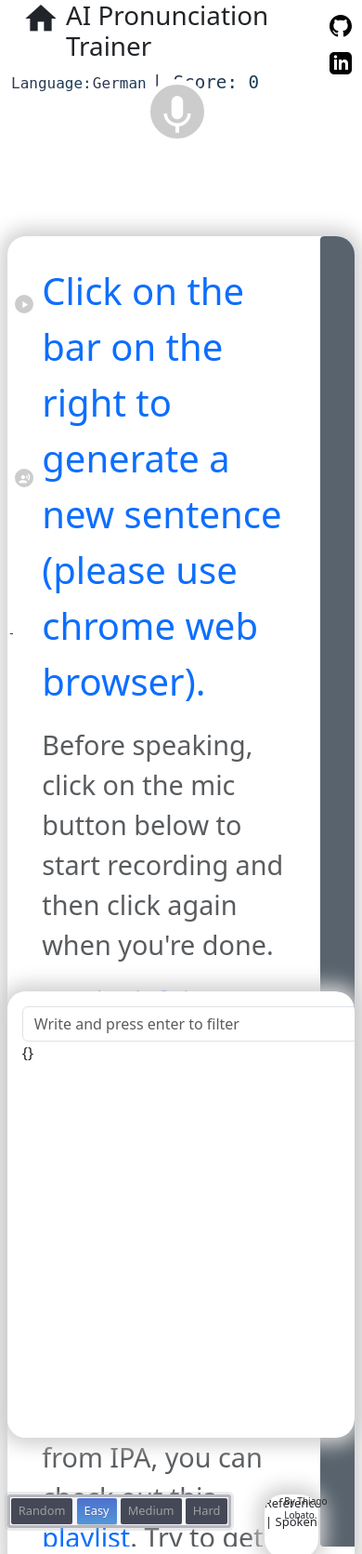
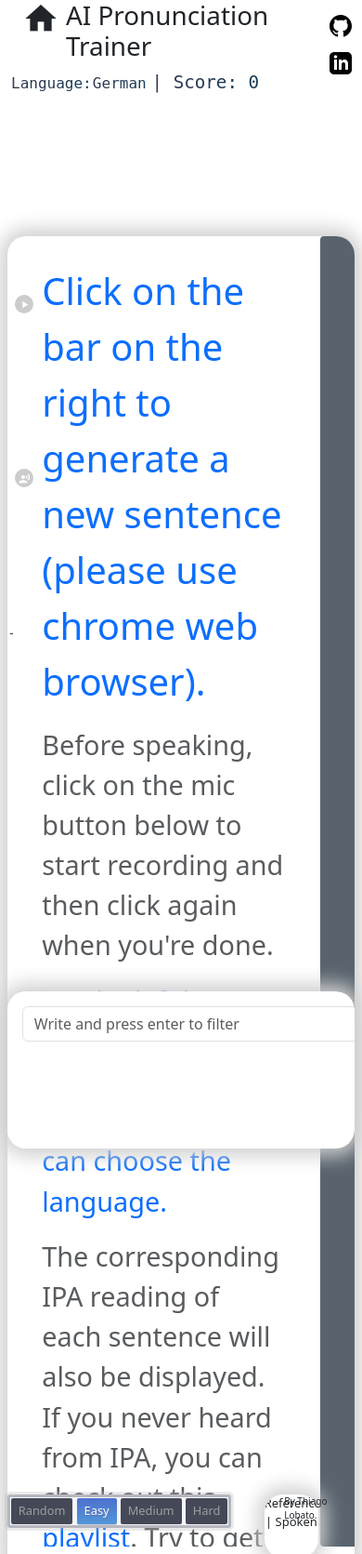
Before and after one commit to trincadev/koboldcpp, a Flask app: page / in a window 390 px wide. Shown: the top 1671 px of the page at 93% size. Run offline with Flask 3, Linux system fonts and the light colour scheme; data that the repository does not hold is empty; parts of the project's set-up code (start-up, migrations or seed data) failed here and were passed over; some libraries are stand-ins or nearby versions.

Commit message:
feat: substitute sample table selection with direct input, update TestDataset tests

```diff
--- a/aip_trainer/lambdas/lambdaGetSample.py
+++ b/aip_trainer/lambdas/lambdaGetSample.py
@@ -60,20 +60,18 @@
         category = int(body['category'])
     except KeyError:
         category = 0
-
     language = body['language']
     try:
-        sample_idx = int(body['idx'])
+        current_transcript = str(body["transcript"])
     except KeyError:
-        sample_idx = None
+        lambda_df_lang = lambda_database[language]
+        current_transcript = lambda_df_lang.get_random_sample_from_df(language, category)
+    app_logger.info(f"category={category}, language={language}, current_transcript={current_transcript}.")
+    # sentence_category = getSentenceCategory(current_transcript[0])
+    current_transcript = current_transcript if isinstance(current_transcript, str) else current_transcript[0]
+    current_ipa = lambda_ipa_converter[language].convertToPhonem(current_transcript)
 
-    app_logger.info(f"category={category}, language={language}, sample_idx={sample_idx}.")
-    lambda_df_lang = lambda_database[language]
-    current_transcript = lambda_df_lang[sample_idx] if sample_idx is not None else lambda_df_lang.get_random_sample_from_df(language, category)
-    # sentence_category = getSentenceCategory(current_transcript[0])
-    current_ipa = lambda_ipa_converter[language].convertToPhonem(current_transcript[0])
-
-    app_logger.info(f"real_transcript={current_transcript}, ipa_transcript={current_ipa}.")
+    app_logger.info(f"real_transcript='{current_transcript}', ipa_transcript='{current_ipa}'.")
     result = {
         'real_transcript': current_transcript,
         'ipa_transcript': current_ipa,
--- a/static/css/style-new.css
+++ b/static/css/style.css
@@ -144,7 +144,7 @@
 	left: 2%;
 	top: 63%;
 	transform: translate(-0%, -0%);
-	height: 30%;
+	height: 10%;
 	width: 96%;
 	max-width: 96%;
 	background: #ffff;
@@ -152,7 +152,7 @@
 	border-radius: 20px;
 	box-shadow: 0 0 20px 8px #d0d0d0;
 	overflow: scroll;
-    max-height: 30em;
+    max-height: 15%;
 }
 
 .container-small {
@@ -240,8 +240,8 @@
 
 .mic-button-div {
 	position: fixed;
-	left: 60%;
-	top: 5%
+	left: 50%;
+	top: 80%
 }
 
 /*############### Drop-down ############# */
@@ -418,7 +418,7 @@
 		left: 2%;
 		top: 63%;
 		transform: translate(-0%, -0%);
-        height: 30%;
+		height: 10%;
 		width: 96%;
 		max-width: 96%;
 		background: #ffff;
@@ -426,7 +426,7 @@
 		border-radius: 20px;
 		box-shadow: 0 0 20px 8px #d0d0d0;
 		overflow: scroll;
-        max-height: 30em;
+		max-height: 15%;
 	}
 
 	.icon-text {
@@ -445,7 +445,7 @@
 		/* 80px */
 		height: 3.5em;
 		padding-top: 0.4em;
-		left: 40%;
+		left: 50%;
 		line-height: 0px;
 		border: 6px solid #fff;
 		border-radius: 50%;
@@ -460,8 +460,8 @@
 
 	.mic-button-div {
 		position: fixed;
-		left: 40%;
-		top: 5%
+		left: 50%;
+		top: 80%
 	}
 
 	.link-icon-div {
--- a/static/javascript/callbacks.js
+++ b/static/javascript/callbacks.js
@@ -23,9 +23,6 @@
 let currentText, currentIpa, real_transcripts_ipa, matched_transcripts_ipa;
 let wordCategories;
 let startTime, endTime;
-let allSamples = {};
-let currentSamplesObj = {};
-var timeout = null
 
 // API related variables
 let AILanguage = "de"; // Standard is German
@@ -180,7 +177,7 @@
     if (soundFileBad == null)
         cacheSoundFiles();
 
-    updateScore(parseFloat(document.getElementById("pronunciation_accuracy").innerHTML));
+    updateScore(parseFloat(document.getElementById("pronunciation_accuracy").innerText));
 
     document.getElementById("main_title").innerText = "Processing new sample...";
 }
@@ -198,7 +195,6 @@
     document.getElementById("recorded_ipa_script").innerText = ""
     document.getElementById("pronunciation_accuracy").innerText = "";
     document.getElementById("single_word_ipa_pair").innerText = "Reference | Spoken"
-    // document.getElementById("section_accuracy").innerText = "| Score: " + currentScore.toString() + " - (" + currentSample.toString() + ")";
     document.getElementById("section_accuracy").innerText = `| Score: ${currentScore.toString()} - sample n: ${currentSample.toString()}`;
     currentSample += 1;
 
@@ -277,7 +273,6 @@
             }
         }
     }
-    getTableFromSamples(allSamples, `${AILanguage}_sentence`);
     if (generateNewSample)
         getNextSample();
 }
@@ -326,7 +321,7 @@
             try {
                 await fetch(apiMainPathSTS + '/GetAccuracyFromRecordedAudio', {
                     method: "post",
-                    body: JSON.stringify({ "title": currentText[0], "base64Audio": audioBase64, "language": AILanguage }),
+                    body: JSON.stringify({ "title": currentText, "base64Audio": audioBase64, "language": AILanguage }),
 
                 }).then(res => res.json()).
                     then(mediaData => {
@@ -349,7 +344,7 @@
                         real_transcripts_ipa = mediaData.real_transcripts_ipa.split(" ")
                         matched_transcripts_ipa = mediaData.matched_transcripts_ipa.split(" ")
                         wordCategories = mediaData.pair_accuracy_category.split(" ")
-                        let currentTextWords = currentText[0].split(" ")
+                        let currentTextWords = currentText.split(" ")
 
                         coloredWords = "";
                         for (let word_idx = 0; word_idx < currentTextWords.length; word_idx++) {
@@ -406,7 +401,8 @@
 const playAudio = async () => {
 
     document.getElementById("main_title").innerText = "Generating sound...";
-    playWithMozillaApi(currentText[0]);
+    // console.debug(`playAudio:: currentText: `, typeof currentText, "=>", currentText, "#");
+    playWithMozillaApi(currentText);
     document.getElementById("main_title").innerText = "Current Sound was played";
 
 };
@@ -472,7 +468,8 @@
 const playCurrentWord = async (word_idx) => {
 
     document.getElementById("main_title").innerText = "Generating word...";
-    playWithMozillaApi(currentText[0].split(' ')[word_idx]);
+    // console.debug(`playCurrentWord:: currentText: `, typeof currentText, "=>", currentText, "#");
+    playWithMozillaApi(currentText.split(' ')[word_idx]);
     document.getElementById("main_title").innerText = "Word was played";
 }
 
@@ -532,10 +529,6 @@
 // ########## Function to initialize server ###############
 // This is to try to avoid aws lambda cold start
 try {
-    fetch(apiMainPathSTS + '/getAllSamples').then(res => res.json()).then(dataAllSamples => {
-        populateAllSamples(dataAllSamples);
-        getTableFromSamples(dataAllSamples, `${AILanguage}_sentence`);
-    });
     fetch(apiMainPathSTS + '/GetAccuracyFromRecordedAudio', {
         method: "post",
         body: JSON.stringify({ "title": '', "base64Audio": '', "language": AILanguage }),
@@ -571,67 +564,30 @@
     }
 }
 
-const populateAllSamples = async (allData) => {
-    allSamples = allData;
-}
-
-const getTableFromSamples = async (obj, lang, isFiltered = false) => {
-    let table = document.getElementById("field-samples");
-    table.innerHTML = "";
-    let objLang = obj[lang];
-    // let lenAllSamples = Object.entries(allSamples[lang]).length;
-    // console.debug(`getTableFromSamples, isFiltered: ${isFiltered}, typeof objLang: ${typeof objLang}, lenAllSamples:${lenAllSamples}, objLang.length: `, Object.entries(objLang).length, "#", objLang);
-    for (let key2 in objLang) {
-        var tr = createTableRow(`${key2}: ${objLang[key2]} || ${lang}.`, key2, isFiltered);
-        table.appendChild(tr);
-    }
-    table.appendChild(tr);
-}
-
-const createTableRow = (contentRow, sampleIdx, isFiltered = false) => {
-    var tr = document.createElement('tr');
-    tr.append(`${contentRow}`);
-    tr.onclick = async function () {
-        await prepareUiForNextSample()
-        // console.debug(`createTableRow:: ${isFiltered}, sampleIdx: `, sampleIdx);
+const getSampleFromTextInput = async (AILanguage, textInput) => {
     await fetch(apiMainPathSample + '/getSample', {
         method: "post",
         body: JSON.stringify({
-                "language": AILanguage, "idx": sampleIdx
+            "language": AILanguage, "transcript": textInput
         }),
     }).then(res => {
         let res2json = res.json()
-            // console.debug(`createTableRow:: ${isFiltered}, res2json: `, typeof res2json, "=>", res2json, "#");
+        // console.debug(`getSampleFromTextInput:: res2json: `, typeof res2json, "=>", res2json, "#");
         return res2json
-        }).then(dataOnRowCreation => {
-            // console.debug(`createTableRow:: ${isFiltered}, dataOnRowCreation: `, typeof dataOnRowCreation, "=>", dataOnRowCreation, "#");
-            populateSampleById(dataOnRowCreation)
-            tr.style["background-color"] = "#f0f0f0";
+    }).then(dataOnInput => {
+        console.log(`getSampleFromTextInput:: dataOnInput: `, typeof dataOnInput, "=>", dataOnInput, "#");
+        populateSampleById(dataOnInput)
     })
-    };
-    return tr;
 }
 
-const filterAllSamples = async (obj, filter, lang) => {
-    if (filter == "") {
-        currentSamplesObj = {...obj}
-    };
-    objByLAng = obj[lang];
-    const filtered = Object.entries(objByLAng).filter(([key, value]) => value.toLowerCase().includes(filter));
-    currentSamplesObj = {
-        [lang]: Object.entries(filtered).map(([key, value]) => value[1])
-    };
-}
-
-// todo: fix the request from the rows filtered not working
 $(document).ready(function(){
-    $("#field-filter-samples").on("keyup", function(e) {
+    $("#field-filter-samples").on("keyup", async function(e) {
         e.preventDefault();
         var keycode = (e.keyCode ? e.keyCode : e.which);
         if (keycode === 13 || e.key === 'Enter') {
-            var valueFilter = $(this).val().toLowerCase();
-            filterAllSamples(allSamples, valueFilter, `${AILanguage}_sentence`)
-            getTableFromSamples(currentSamplesObj, `${AILanguage}_sentence`, true);
+            var valueFilter = $(this).val()
+            // console.debug(`input:: valueFilter: `, typeof valueFilter, "=>", valueFilter, ", AILanguage: ", AILanguage, "#");
+            await getSampleFromTextInput(AILanguage, valueFilter);
         }
     });
 });
--- a/static/main.html
+++ b/static/main.html
@@ -18,7 +18,7 @@
     ></script>
 
     <script src="static/javascript/callbacks.js"></script>
-    <link rel="stylesheet" href="static/css/style-new.css" />
+    <link rel="stylesheet" href="static/css/style.css" />
     <link href="https://fonts.googleapis.com/icon?family=Material+Icons" rel="stylesheet" />
 </head>
 
@@ -127,7 +127,6 @@
         <div class="container2">
             <div id="div-field-filter-samples" style="position: absolute; width: 97%; margin: 1em;">
                 <input id="field-filter-samples" type="search" class="form-control" placeholder="Write and press enter to filter">
-                <div id="field-samples">{}</div>
             </div>
         </div>
 
```
Also changed, not shown: tests/test_dataset.py (+1 -1 lines). Lines whose indentation alone changed are shown as unchanged.
